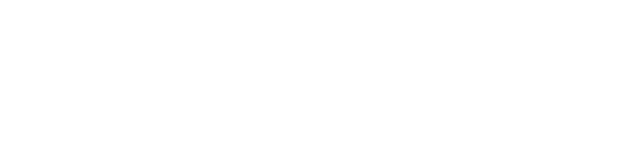
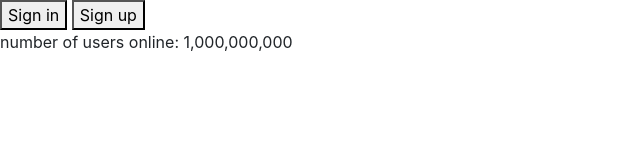
Before and after one commit to yahli1602/firstmeet, a plain HTML site: page index.html in a window 1280 px wide. Shown: the whole page, without its empty margins (0-640 px from the left). Drawn offline with nearby package versions, Linux system fonts and the light colour scheme.

Commit message:
index.htmk without css

```diff
--- a/index.html
+++ b/index.html
@@ -5,14 +5,24 @@
         <meta name="viewport" content="width=device-width, initial-scale=1.0">
 
 
-    <link rel="stylesheet" href="https://stackpath.bootstrapcdn.com/bootstrap/4.5.0/css/bootstrap.min.css" integrity="sha384-9aIt2nRpC12Uk9gS9baDl411NQApFmC26EwAOH8WgZl5MYYxFfc+NcPb1dKGj7Sk" crossorigin="anonymous">
+        <link rel="stylesheet" href="https://maxcdn.bootstrapcdn.com/bootstrap/4.0.0/css/bootstrap.min.css" integrity="sha384-Gn5384xqQ1aoWXA+058RXPxPg6fy4IWvTNh0E263XmFcJlSAwiGgFAW/dAiS6JXm" crossorigin="anonymous">
 
-    <script src="https://code.jquery.com/jquery-3.5.1.slim.min.js" integrity="sha384-DfXdz2htPH0lsSSs5nCTpuj/zy4C+OGpamoFVy38MVBnE+IbbVYUew+OrCXaRkfj" crossorigin="anonymous"></script>
-    <script src="https://cdn.jsdelivr.net/npm/popper.js@1.16.0/dist/umd/popper.min.js" integrity="sha384-Q6E9RHvbIyZFJoft+2mJbHaEWldlvI9IOYy5n3zV9zzTtmI3UksdQRVvoxMfooAo" crossorigin="anonymous"></script>
-    <script src="https://stackpath.bootstrapcdn.com/bootstrap/4.5.0/js/bootstrap.min.js" integrity="sha384-OgVRvuATP1z7JjHLkuOU7Xw704+h835Lr+6QL9UvYjZE3Ipu6Tp75j7Bh/kR0JKI" crossorigin="anonymous"></script>
+        <script src="https://code.jquery.com/jquery-3.2.1.slim.min.js" integrity="sha384-KJ3o2DKtIkvYIK3UENzmM7KCkRr/rE9/Qpg6aAZGJwFDMVNA/GpGFF93hXpG5KkN" crossorigin="anonymous"></script>
+  <script src="https://cdnjs.cloudflare.com/ajax/libs/popper.js/1.12.9/umd/popper.min.js" integrity="sha384-ApNbgh9B+Y1QKtv3Rn7W3mgPxhU9K/ScQsAP7hUibX39j7fakFPskvXusvfa0b4Q" crossorigin="anonymous"></script>
+  <script src="https://maxcdn.bootstrapcdn.com/bootstrap/4.0.0/js/bootstrap.min.js" integrity="sha384-JZR6Spejh4U02d8jOt6vLEHfe/JQGiRRSQQxSfFWpi1MquVdAyjUar5+76PVCmYl" crossorigin="anonymous"></script>
+        <link rel="stylesheet" href="css/index.css">
         <title>Document</title>
     </head>
     <body>
-
+        <section>
+            <div>
+                <button>Sign in</button>
+                <button>Sign up</button>
+            </div>
+            <div>
+                <p1>number of users online:</p1>
+                <p1>1,000,000,000</p1>
+            </div>
+        </section>
     </body>
     </html>
```
Also changed, not shown: css/index.css (added). Lines whose indentation alone changed are shown as unchanged.
